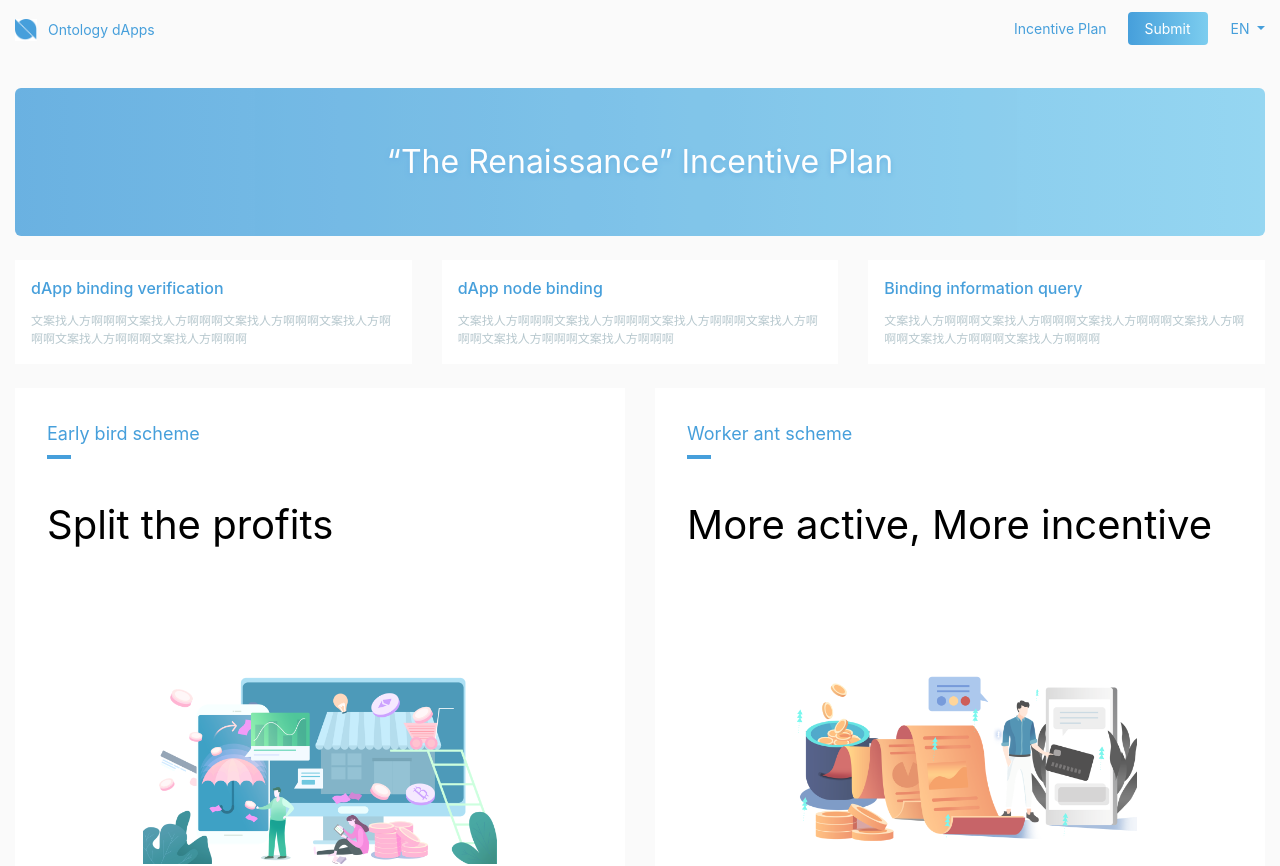
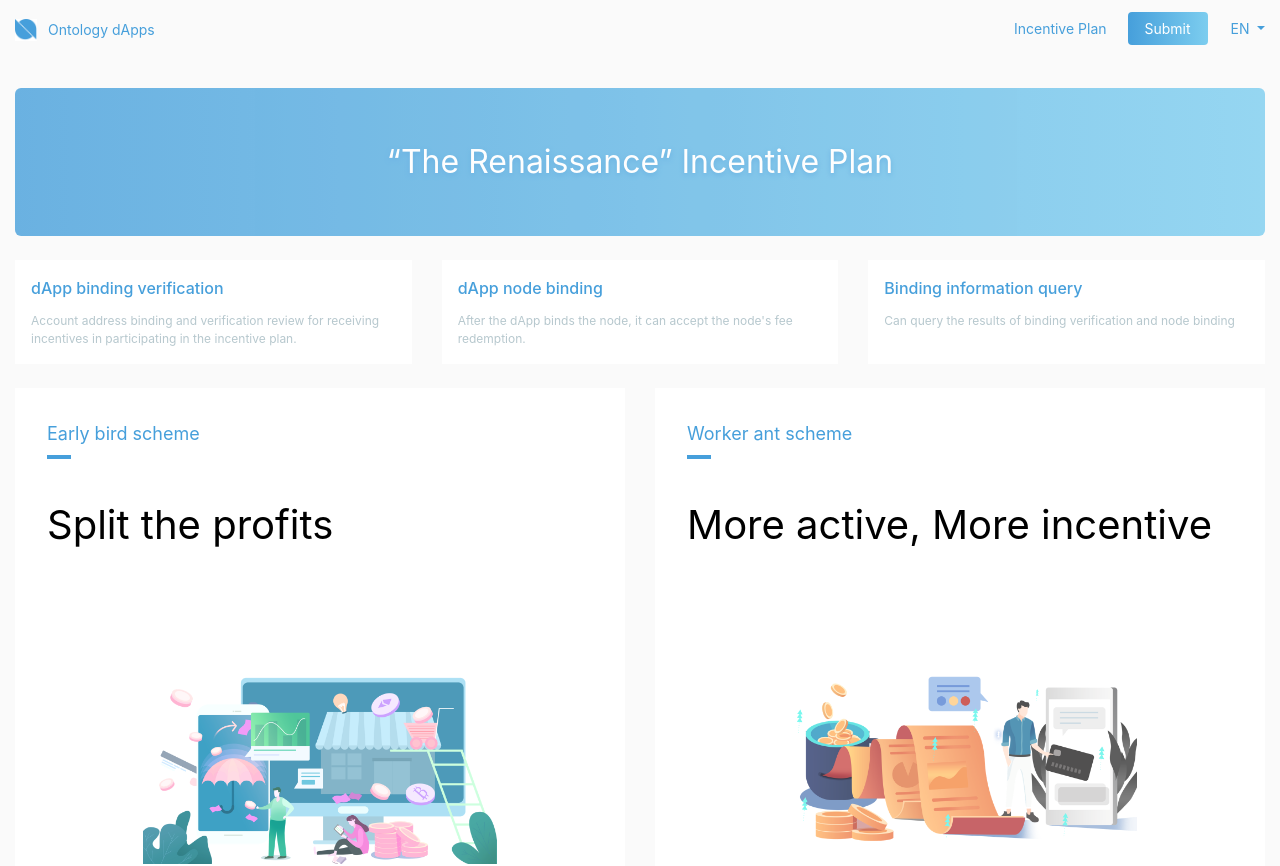
Before and after one commit to sulingxiao/ONT-dApp-Store, a Vue app: page /support in a window 1280 px wide. Shown: the top 866 px of the page. Built offline with nearby package versions, Linux system fonts and the light colour scheme; what vue-cookies would draw is missing.

Commit message:
Optimization text and styles.

```diff
--- a/src/components/support/index.vue
+++ b/src/components/support/index.vue
@@ -129,8 +129,8 @@ export default {
 
   .bind-div {
     background-color: white;
-    margin-bottom: 24px;
     padding: 16px;
+    height: 100%;
 
     .bind-tit {
       font-size: 16px;
@@ -147,6 +147,7 @@ export default {
   .spt-item {
     background-color: white;
     padding: 32px;
+    margin-top: 24px;
     margin-bottom: 40px;
 
     .spt-nickname {
@@ -194,6 +195,7 @@ export default {
         border-radius: 4px;
         font-size: 14px;
         color: rgba(255, 255, 255, 1);
+        cursor: pointer;
       }
     }
   }
--- a/src/lang/en.js
+++ b/src/lang/en.js
@@ -78,17 +78,16 @@ export default {
         verify: {
           tit: "dApp binding verification",
           txt:
-            "文案找人方啊啊啊文案找人方啊啊啊文案找人方啊啊啊文案找人方啊啊啊文案找人方啊啊啊文案找人方啊啊啊"
+            "Account address binding and verification review for receiving incentives in participating in the incentive plan."
         },
         node: {
           tit: "dApp node binding",
           txt:
-            "文案找人方啊啊啊文案找人方啊啊啊文案找人方啊啊啊文案找人方啊啊啊文案找人方啊啊啊文案找人方啊啊啊"
+            "After the dApp binds the node, it can accept the node's fee redemption."
         },
         search: {
           tit: "Binding information query",
-          txt:
-            "文案找人方啊啊啊文案找人方啊啊啊文案找人方啊啊啊文案找人方啊啊啊文案找人方啊啊啊文案找人方啊啊啊"
+          txt: "Can query the results of binding verification and node binding"
         }
       },
       detail1: {
--- a/src/lang/zh.js
+++ b/src/lang/zh.js
@@ -75,18 +75,15 @@ export default {
       bindBtn: {
         verify: {
           tit: "dApp绑定验证",
-          txt:
-            "文案找人方啊啊啊文案找人方啊啊啊文案找人方啊啊啊文案找人方啊啊啊文案找人方啊啊啊文案找人方啊啊啊"
+          txt: "对参与激励计划中接收激励的账户地址绑定以及验证审核"
         },
         node: {
           tit: "dApp节点绑定",
-          txt:
-            "文案找人方啊啊啊文案找人方啊啊啊文案找人方啊啊啊文案找人方啊啊啊文案找人方啊啊啊文案找人方啊啊啊"
+          txt: "dApp绑定节点之后，便可接受节点的手续费分红"
         },
         search: {
           tit: "绑定信息查询",
-          txt:
-            "文案找人方啊啊啊文案找人方啊啊啊文案找人方啊啊啊文案找人方啊啊啊文案找人方啊啊啊文案找人方啊啊啊"
+          txt: "可查询绑定验证及节点绑定的结果"
         }
       },
       detail1: {
```
